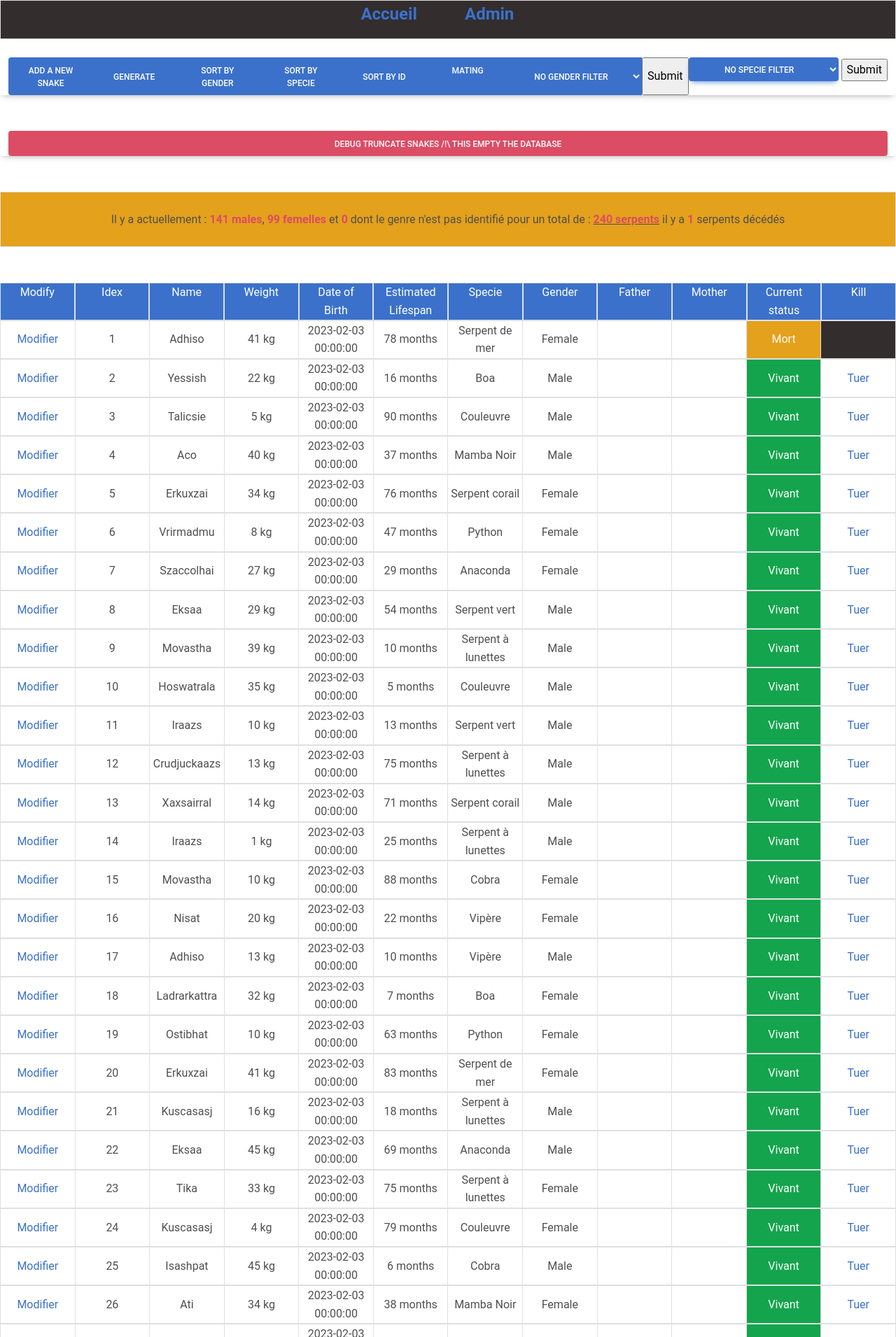
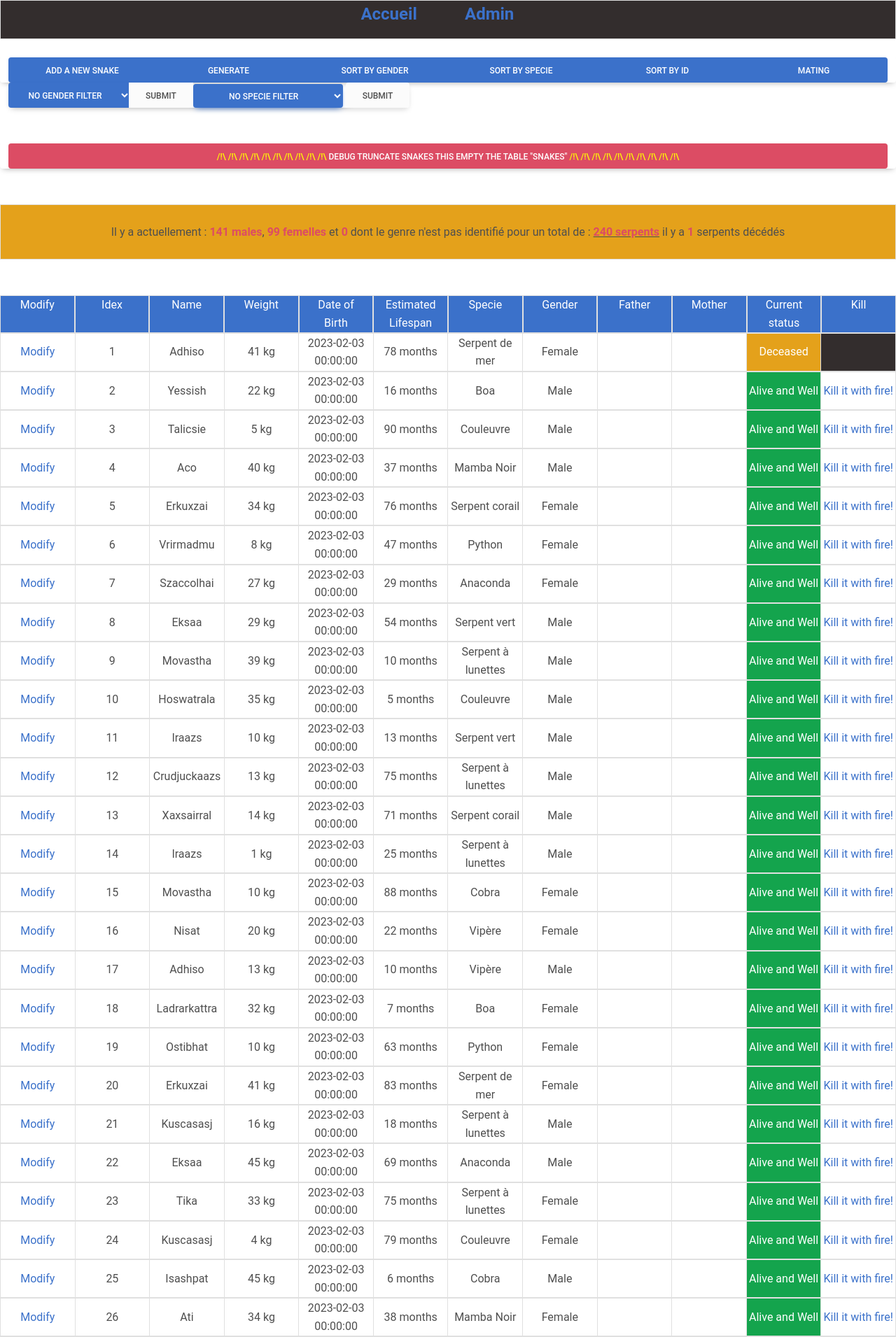
Before and after one commit to Thurtwings/DevoirPHPSteeven, a PHP site: page /index.php?page=gestion in a window 1280 px wide. Shown: the top 1911 px of the page at 70% size. Run offline with PHP 8.4, Linux system fonts and the light colour scheme; data comes from the database, SQL or seed files in the repository; some libraries are stand-ins or nearby versions.

Commit message:
Commit 09/02
FIX: Filter buttons position

ADDED Filter by gender

```diff
--- a/Devoir PHP/Pages/gestion.php
+++ b/Devoir PHP/Pages/gestion.php
@@ -38,7 +38,7 @@
         $obj->TruncateTable();
 
     }
-    if(isset($_POST["submitFilter"]))
+    if(isset($_POST["submitGenderFilter"]))
     {
         if(isset($_POST["FilterList"]))
         {
@@ -68,7 +68,7 @@
 <br>
 <form action=""  method="POST">
     <div class="container-fluid">
-        <div class=" row">
+        <div class="row">
             <div class="btn-group" role="group">
                 <a href="index.php?page=insertObj" class="btn btn-primary col-1"> Add a new snake</a>
                 <button type="submit" class="btn btn-primary col-1" name="generate"> Generate </button>
@@ -76,17 +76,19 @@
                 <button type="submit" class="btn btn-primary col-1" name="SortSpecie"> Sort by specie</button>
                 <button type="submit" class="btn btn-primary col-1" name="SortId"> Sort by id</button>
                 <a href="index.php?page=mateObj" class="btn btn-primary col-1"> Mating </a>
-                <form method="POST" class="">
+            </div>
+        <div >
+            <div class="btn-group" role="group" >
+                <form method="POST" class="col-md">
                     <select name="FilterList" class="btn btn-primary">
                         <option value="null"> No Gender Filter   </option>
                         <option value="M"   > Only Male          </option>
                         <option value="F"   > Only Female        </option>
                     </select>
-                    <input type="submit" value="Submit" name="submitGenderFilter">
+                    <input type="submit" value="Submit" name="submitGenderFilter" class="btn btn-light col-md" >
                 </form>
-
-                <form method="POST" class="">
-                    <select name="FilterSpecie" class="btn btn-primary">
+                <form method="POST">
+                    <select name="FilterSpecie" class="btn btn-primary col-md">
                         <option value="null"            >No Specie Filter       </option>
                         <option value="Viper"           >All Vipers             </option>
                         <option value="Boa"             >All Boas               </option>
@@ -101,14 +103,20 @@
                         <option value="Anaconda"        >All Anacondas          </option>
                         <option value="Cobra"           >All Cobras             </option>
                     </select>
-                    <input type="submit" value="Submit" name="submitFilterSpecie">
+                    <input type="submit" value="Submit" name="submitFilterSpecie" class="btn btn-light col-md">
                 </form>
+
             </div>
+        </div>
         </div>
         <br><br>
         <div class="row">
             <div class="btn-group" role="group">
-                <button type="submit" name="truncate" class="btn btn-danger text-white col-1">Debug Truncate snakes /!\ This empty the database</button>
+                <button type="submit" name="truncate" class="btn btn-danger text-white col-1">
+                    <span style="color: yellow">/!\ /!\ /!\ /!\ /!\ /!\ /!\ /!\ /!\ /!\ </span>
+                    Debug Truncate snakes This empty the table "snakes"
+                    <span style="color: yellow">/!\ /!\ /!\ /!\ /!\ /!\ /!\ /!\ /!\ /!\ </span>
+                </button>
             </div>
         </div>
     </div>
@@ -166,7 +174,7 @@
                 <div class="col-12">
                     <div class="row">
                         <td class="col-1 text-center border">
-                            <a href="index.php?page=modifObj&id=<?php echo $value["snake_id"];      ?>">Modifier</a>    </td>
+                            <a href="index.php?page=modifObj&id=<?php echo $value["snake_id"];      ?>">Modify</a>    </td>
                         <td class="col-1 border text-center ">  <?php echo $value["snake_id"];      ?>                  </td>
                         <td class="col-1 border text-center ">  <?php echo $value["snake_name"];    ?>                  </td>
                         <td class="col-1 border text-center ">  <?php echo $value["snake_weight"];  ?> kg               </td>
@@ -181,14 +189,14 @@
                         if($value["snake_dead"] == 0)
                         {
                             ?> <td class="border col-1 bg-success text-white text-center"><?php
-                            echo "Vivant";?>
+                            echo "Alive and Well";?>
 
-                            <td class="border col-1 text-center"><a href="index.php?page=supprObj&id=<?php echo $value["snake_id"]; ?>"> Tuer </a>
+                            <td class="border col-1 text-center"><a href="index.php?page=supprObj&id=<?php echo $value["snake_id"]; ?>"> Kill it with fire! </a>
                             <?php
                         }
                         else
                         {
-                            ?> <td class="border col-1 bg-warning text-white text-center">  Mort <td class="border col-1 bg-dark">
+                            ?> <td class="border col-1 bg-warning text-white text-center">  Deceased <td class="border col-1 bg-dark">
                             <?php
 
                         }?>
--- a/Devoir PHP/Pages/mateObj.php
+++ b/Devoir PHP/Pages/mateObj.php
@@ -2,8 +2,9 @@
     $obj = new Snake(0);
 
     if(isset($_POST['lovelove'])){
-        echo($_POST['male_snake_id']);
+
         $obj->SnakeReproduction($_POST['male_snake_id'], $_POST['female_snake_id']);
+
         echo "Youhou, un nouveau serpent est né!";
     }
 
--- a/Devoir PHP/_classes/C_Snake.php
+++ b/Devoir PHP/_classes/C_Snake.php
@@ -6,7 +6,7 @@ class Snake
     private $index = "";
     public $sql ="";
     private $snakesNames = array("Zarce", "Chiksha", "Szaccolhai", "Xaxsairral", "Adhiso", "Chastha", "Nisat", "Ostibhat", "Movastha", "Ladrarkattra", "Iraazs", "Yessish", "Kuscasasj", "Talicsie", "Irjace", "Ashpa", "Khivya", "Vrirmadmu", "Sakitha", "Atahasha", "Aco", "Eksaa", "Crudjuckaazs", "Odizhaash", "Erkuxzai", "Tika", "Ati", "Khahirka", "Isashpat", "Hoswatrala");
-    private $snakesSpecies = array("Cobra", "Anaconda", "Python", "Boa", "Mamba Noir", "Vipère", "Python", "Couleuvre", "Serpent à sonnette", "Serpent corail", "Serpent vert", "Serpent de mer", "Serpent à lunettes");
+    private $snakesSpecies = array("Cobra", "Anaconda", "Python", "Boa", "Black Mamba", "Viper", "Python", "Grass Snake", "Rattlesnake", "Coral Snake", "Green Snake", "Sea Snake", "Spectacled Snake");
 
     # Constructeur Syntaxe exclusive __construct
     public function __construct($id)
@@ -15,7 +15,7 @@ class Snake
         $this->sql = new PDO('mysql:host=localhost;dbname=snakes_db', 'root', '');
     }
 
-    public function SelectAll($sort = null, $filter = null)
+    public function SelectAll($sort = null, $filter = null, $specie = null)
     {
         $req = "SELECT * FROM `".$this->SQL_tab."`";
 
@@ -197,7 +197,7 @@ class Snake
 
 
 
-    # Fonction de debug: vide la table snakes de la bdd
+# Fonction de debug: vide la table snakes de la bdd
     public function TruncateTable()
     {
         $req = "TRUNCATE ".$this->SQL_tab;
```
